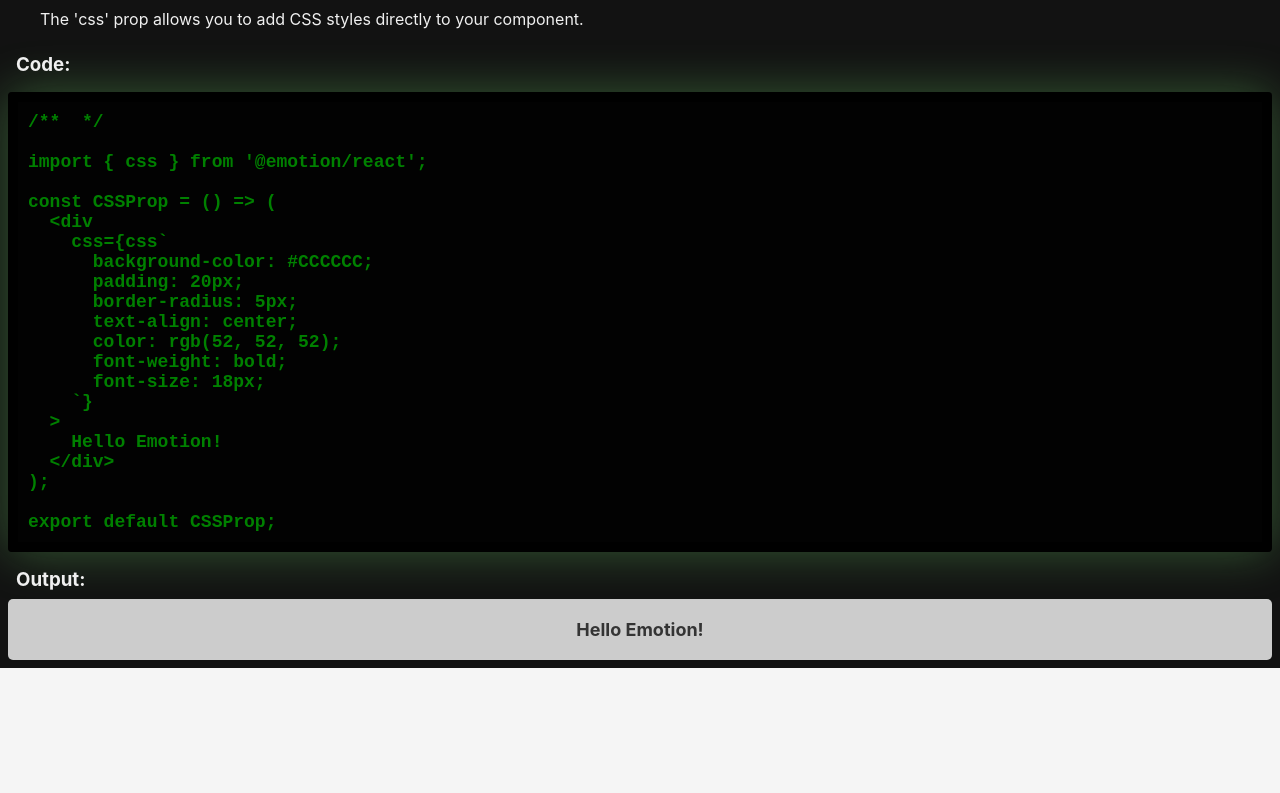
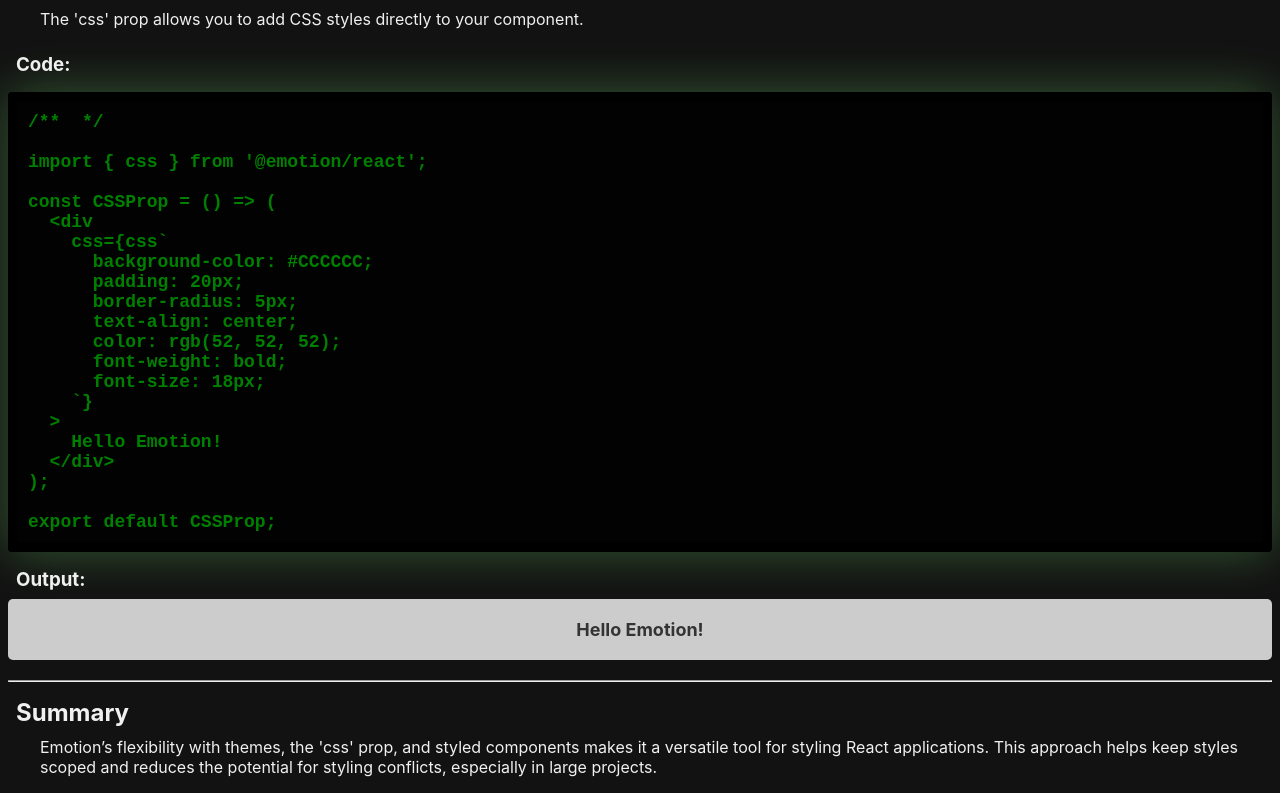
Before and after one commit to rees-kyle/react_showcase, a React (Create React App) app in the folder project/: page /react_showcase/emotion in a window 1280 px wide. Shown: the part 1495-2288 px from the top of the page. Before the commit the page ends 2163 px from the top, so only its background shows below. Built offline with nearby package versions, Linux system fonts and the light colour scheme.

Commit message:
Add Summary component
- Added component file.
- Added to index in components folder.
- Imported and added component to page.

```diff
--- /dev/null
+++ b/project/src/components/styling/emotion/Summary.js
@@ -0,0 +1,17 @@
+const Summary = () => {
+    return (
+        <div>
+            <br/>
+            <hr/>
+            <h2>Summary</h2>
+            <p>
+                Emotion’s flexibility with themes, the 'css' prop,
+                and styled components makes it a versatile tool for styling React applications.
+                This approach helps keep styles scoped and reduces the potential for styling conflicts,
+                especially in large projects.
+            </p>
+        </div>
+    );
+};
+
+export default Summary;
--- a/project/src/components/styling/emotion/index.js
+++ b/project/src/components/styling/emotion/index.js
@@ -2,3 +2,4 @@ export { default as Emotion } from './Emotion';
 export { default as Setup } from './Setup';
 export { default as Usage } from './Usage';
 export { default as CSSProp } from './CSSProp';
+export { default as Summary } from './Summary';
--- a/project/src/pages/styling/EmotionPage.js
+++ b/project/src/pages/styling/EmotionPage.js
@@ -2,7 +2,8 @@ import {
   Emotion,
   Setup,
   Usage,
-  CSSProp
+  CSSProp,
+  Summary
 } from '../../components/styling/emotion';
 
 const EmotionPage = () => {
@@ -12,6 +13,7 @@ const EmotionPage = () => {
       <Setup />
       <Usage />
       <CSSProp />
+      <Summary />
     </>
   );
 };
```
